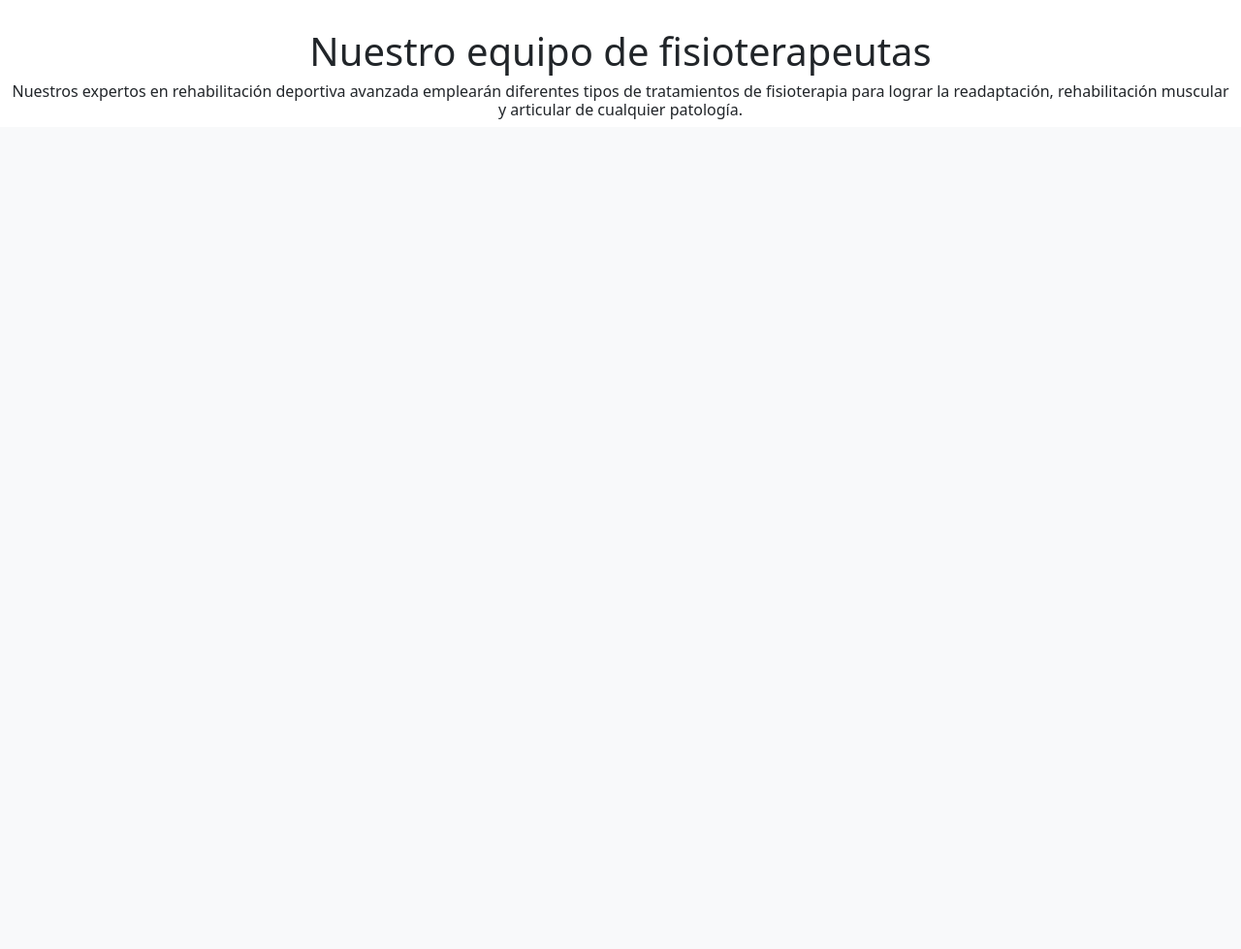
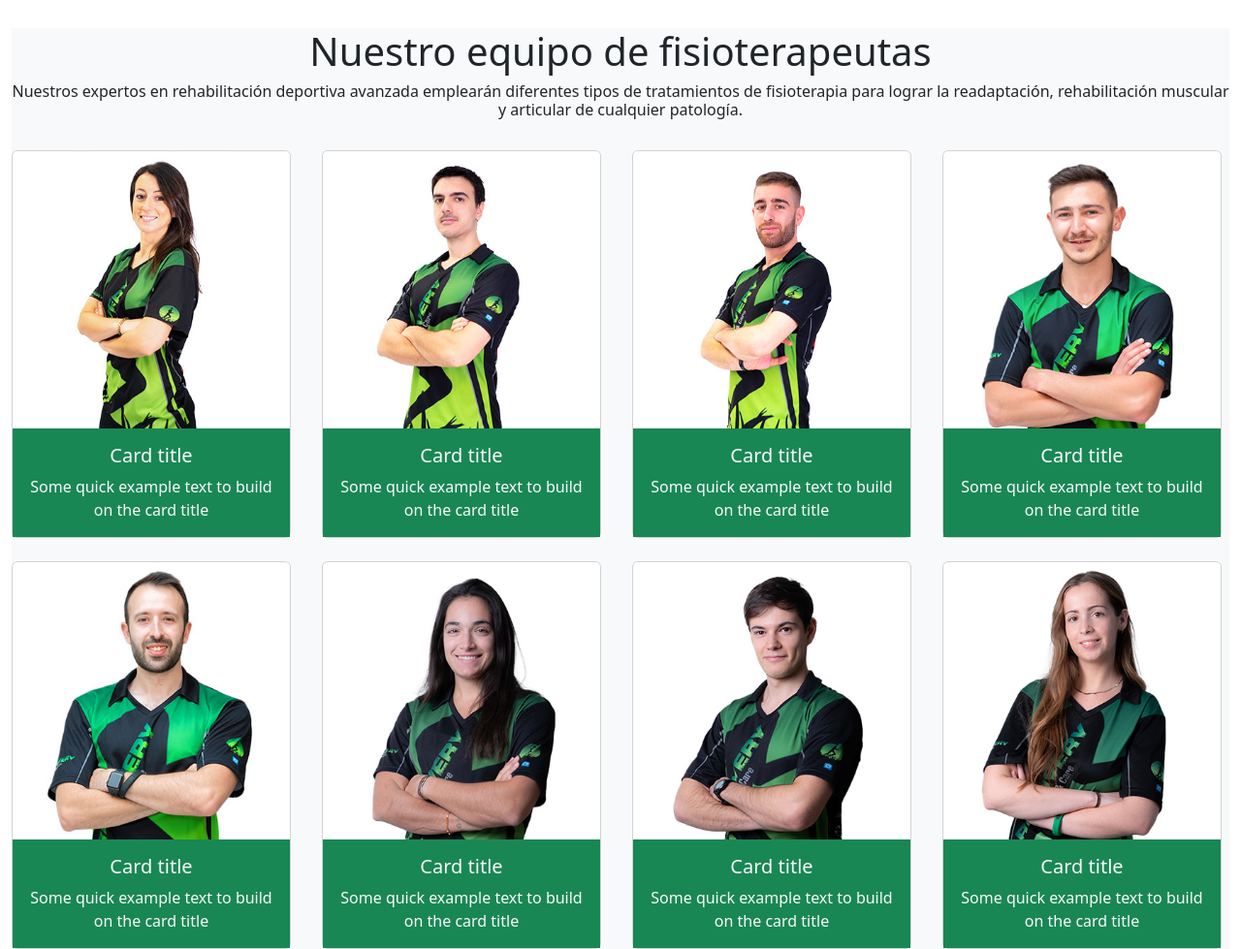
Before and after one commit to rogerarmandochanac/kinesiologia, a Django app: page / in a window 1280 px wide. Shown: the part 1467-2446 px from the top of the page at 97% size. Before the commit the page ends 1590 px from the top, so only its background shows below. Run offline with Django 5.2, Linux system fonts and the light colour scheme; some libraries are stand-ins or nearby versions.

Commit message:
seccion colaboradores

```diff
--- a/templates/index.html
+++ b/templates/index.html
@@ -9,5 +9,4 @@
         {% include 'snipets/equipo.html'%}
     </article>
 </div>
-
 {% endblock %}
--- a/templates/snipets/equipo.html
+++ b/templates/snipets/equipo.html
@@ -1,4 +1,5 @@
 {% load static %}
+<section class="bg-light">
     <div class="row align-items-center text-center mt-4">
         <div class="col-12">
             <h1>Nuestro equipo de fisioterapeutas</h1>
@@ -7,4 +8,78 @@
             <h6>Nuestros expertos en rehabilitación deportiva avanzada emplearán diferentes tipos de tratamientos de fisioterapia para lograr la readaptación, rehabilitación muscular y articular de cualquier patología.</h6>
         </div>
     </div>
+    <div class="row align-items-center">
+        <div class="col-sm-12 col-lg-3 mt-4">
+            <div class="card text-center" style="width: 18rem;">
+                <img class="card-img-top" src="{% static 'img/equipo/Belen.jpg' %}" alt="Card image cap">
+                <div class="card-body bg-success text-light">
+                <h5 class="card-title">Card title</h5>
+                <p class="card-text">Some quick example text to build on the card title</p>
+                </div>
+            </div>
+        </div>
+        <div class=" col-sm-12 col-lg-3 mt-4">
+            <div class="card text-center" style="width: 18rem;">
+                <img class="card-img-top" src="{% static 'img/equipo/David.jpg' %}" alt="Card image cap">
+                <div class="card-body bg-success text-light">
+                <h5 class="card-title">Card title</h5>
+                <p class="card-text">Some quick example text to build on the card title</p>
+                </div>
+            </div>
+        </div>
+        <div class="col-sm-3 col-lg-3 mt-4">
+            <div class="card text-center" style="width: 18rem;">
+                <img class="card-img-top" src="{% static 'img/equipo/Alvaro.jpg' %}" alt="Card image cap">
+                <div class="card-body bg-success text-light">
+                <h5 class="card-title">Card title</h5>
+                <p class="card-text">Some quick example text to build on the card title</p>
+                </div>
+            </div>
+        </div>
+        <div class="sol-sm-12 col-lg-3 mt-4">
+            <div class="card text-center" style="width: 18rem;">
+                <img class="card-img-top" src="{% static 'img/equipo/Roman.jpg' %}" alt="Card image cap">
+                <div class="card-body bg-success text-light">
+                <h5 class="card-title">Card title</h5>
+                <p class="card-text">Some quick example text to build on the card title</p>
+                </div>
+            </div>
+        </div>
+        <div class="col-sm-12 col-lg-3 mt-4">
+            <div class="card text-center" style="width: 18rem;">
+                <img class="card-img-top" src="{% static 'img/equipo/Jorge.jpg' %}" alt="Card image cap">
+                <div class="card-body bg-success text-light">
+                  <h5 class="card-title">Card title</h5>
+                  <p class="card-text">Some quick example text to build on the card title</p>
+                </div>
+            </div>
+        </div>
+        <div class="col-sm-12 col-lg-3 mt-4">
+            <div class="card text-center" style="width: 18rem;">
+                <img class="card-img-top" src="{% static 'img/equipo/Ana.jpg' %}" alt="Card image cap">
+                <div class="card-body bg-success text-light">
+                  <h5 class="card-title">Card title</h5>
+                  <p class="card-text">Some quick example text to build on the card title</p>
+                </div>
+            </div>
+        </div>
+        <div class="col-sm-12 col-lg-3 mt-4">
+            <div class="card text-center" style="width: 18rem;">
+                <img class="card-img-top" src="{% static 'img/equipo/Jorge-Castan.jpg' %}" alt="Card image cap">
+                <div class="card-body bg-success text-light">
+                  <h5 class="card-title">Card title</h5>
+                  <p class="card-text">Some quick example text to build on the card title</p>
+                </div>
+            </div>
+        </div>
+        <div class="col-sm-12 col-lg-3 mt-4">
+            <div class="card text-center" style="width: 18rem;">
+                <img class="card-img-top" src="{% static 'img/equipo/Julia.jpg' %}" alt="Card image cap">
+                <div class="card-body bg-success text-light">
+                  <h5 class="card-title">Card title</h5>
+                  <p class="card-text">Some quick example text to build on the card title</p>
+                </div>
+            </div>
+        </div>
+    </div>
 </section>
```
Also changed, not shown: static/img/equipo/Alvaro-hover.jpg (added), static/img/equipo/Alvaro.jpg (added), static/img/equipo/Ana-Hover.jpg (added), static/img/equipo/Ana.jpg (added), static/img/equipo/Jorge-Castan-hover.jpg (added), static/img/equipo/Jorge-Castan.jpg (added), static/img/equipo/Jorge-hover.jpg (added), static/img/equipo/Jorge.jpg (added), static/img/equipo/Julia-Hover.jpg (added), static/img/equipo/Julia.jpg (added), static/img/equipo/Roman-hover.jpg (added), static/img/equipo/Roman.jpg (added). Lines whose indentation alone changed are shown as unchanged.
